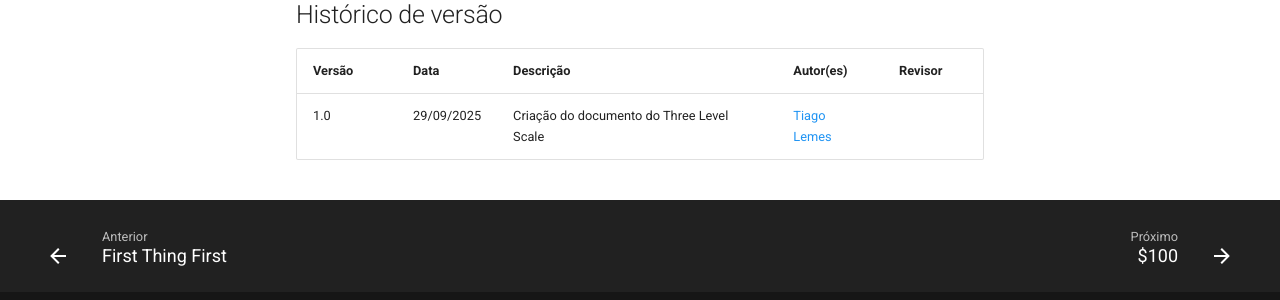
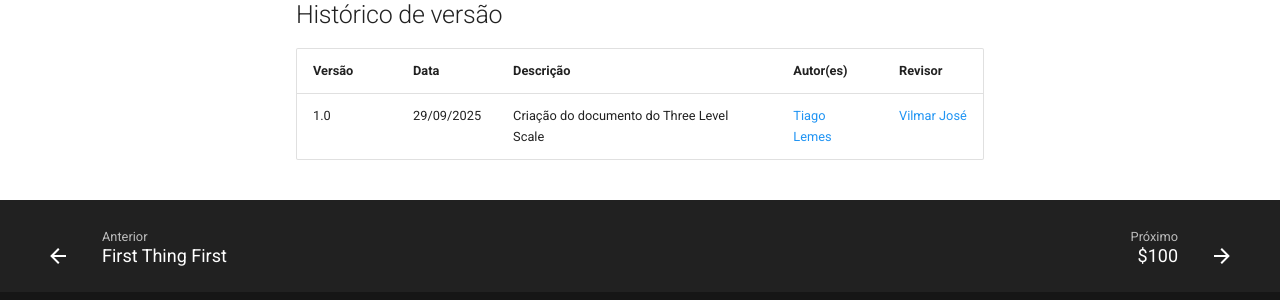
Before and after one commit to Requisitos-de-Software/2025.2-Grupo03, an MkDocs documentation site: the page built from docs/Elicitacao/three_level_scale.md, in a window 1280 px wide and 900 px high, scrolled down 5101 px. Shown: the part 564-864 px from the top of the window. Built offline with MkDocs 1.6.1 and Material for MkDocs 9.7.7, drawn with Linux system fonts in a browser that asks for light colours; comment, search, counter and statistics services are not loaded.

Commit message:
Update three_level_scale.md

```diff
--- a/docs/Elicitacao/three_level_scale.md
+++ b/docs/Elicitacao/three_level_scale.md
@@ -100,4 +100,4 @@ SERRANO, Milene; SERRANO, Maurício - Aula 07. Acessado em: 30 de setembro de 20
 
 | Versão | Data | Descrição | Autor(es) | Revisor |
 |--------|------|-----------|-----------|---------|
-| 1.0    | 29/09/2025 | Criação do documento do Three Level Scale | [Tiago Lemes](https://github.com/TiagoTeixeira-2005) | |
+| 1.0    | 29/09/2025 | Criação do documento do Three Level Scale | [Tiago Lemes](https://github.com/TiagoTeixeira-2005) |  [Vilmar José](https://github.com/VilmarFagundes) |
```
